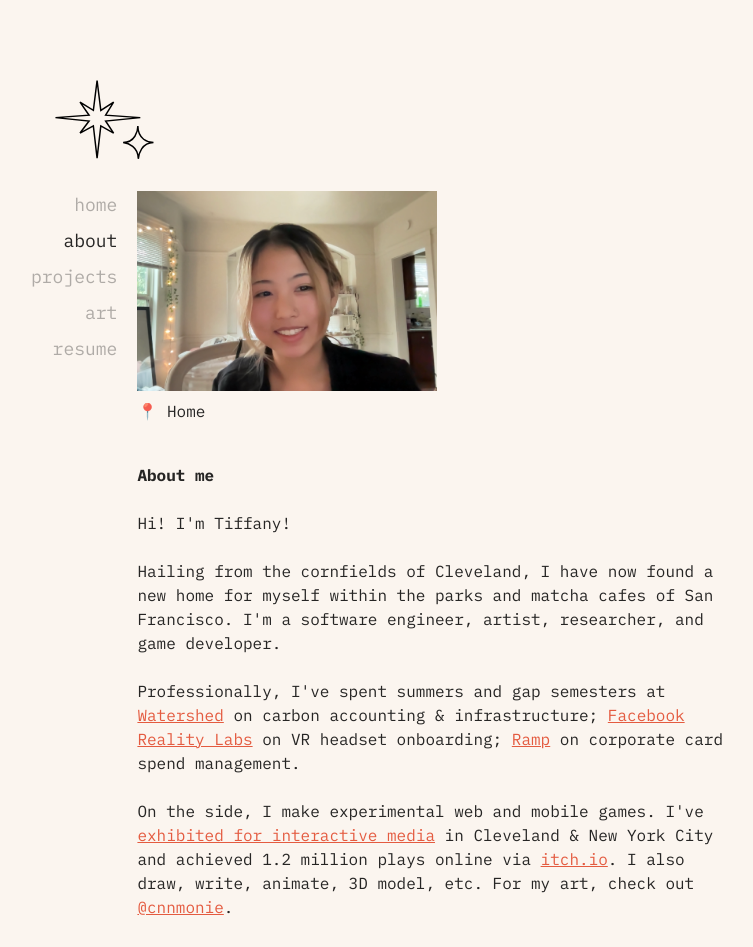
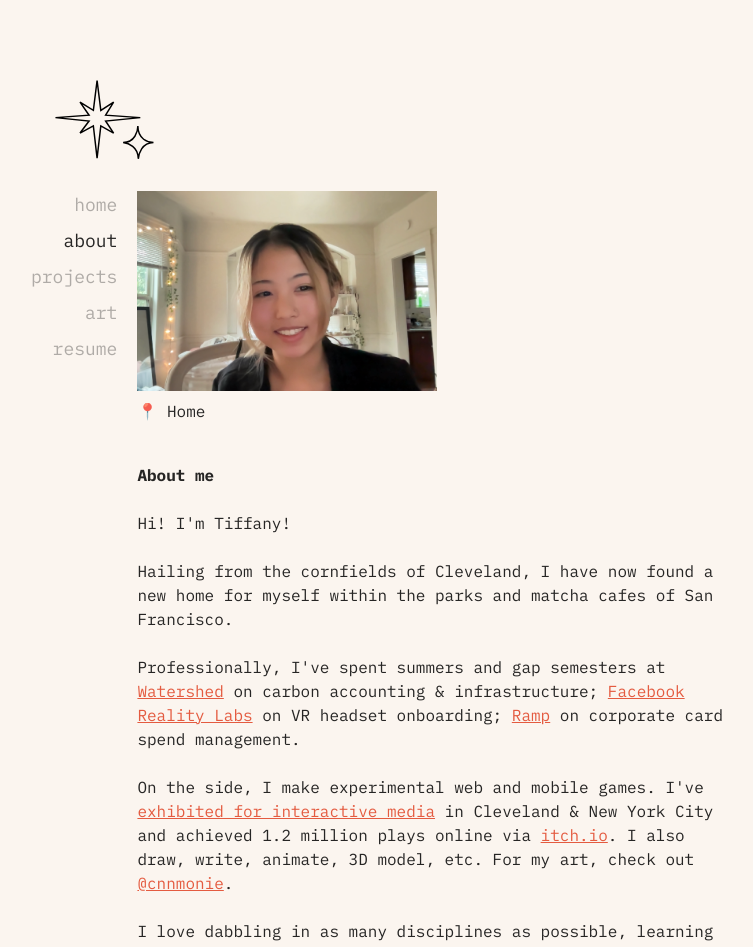
Before and after one commit to cnnmon/tiffanywang, a Next.js app: page /about in a window 1280 px wide. Shown: the top 947 px of the page, without its empty margins (241-994 px from the left). Built offline with nearby package versions, Linux system fonts and the light colour scheme.

Commit message:
Update about.jsx

```diff
--- a/pages/about.jsx
+++ b/pages/about.jsx
@@ -34,7 +34,7 @@ function About() {
         <br /><br />
         Hi! I'm Tiffany!
         <br /><br />
-        Hailing from the cornfields of Cleveland, I have now found a new home for myself within the parks and matcha cafes of San Francisco. I'm a software engineer, artist, researcher, and game developer.
+        Hailing from the cornfields of Cleveland, I have now found a new home for myself within the parks and matcha cafes of San Francisco.
         <br /><br />
         Professionally, I've spent summers and gap semesters at <Url href="https://watershed.com/">Watershed</Url> on carbon accounting & infrastructure; <Url href="https://about.meta.com/realitylabs/">Facebook Reality Labs</Url> on VR headset onboarding; <Url href="https://ramp.com/">Ramp</Url> on corporate card spend management.
         <br /><br />
```
